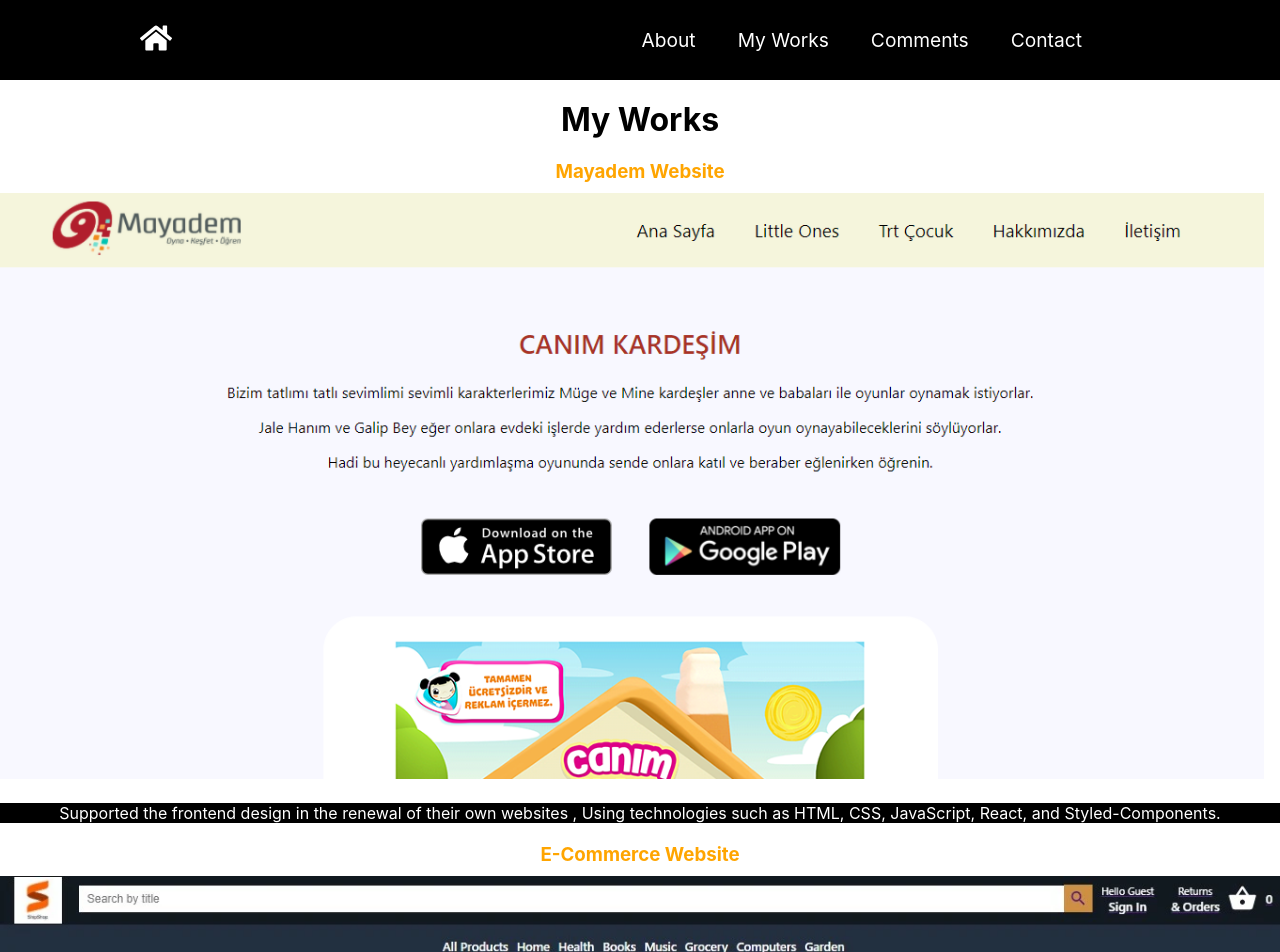
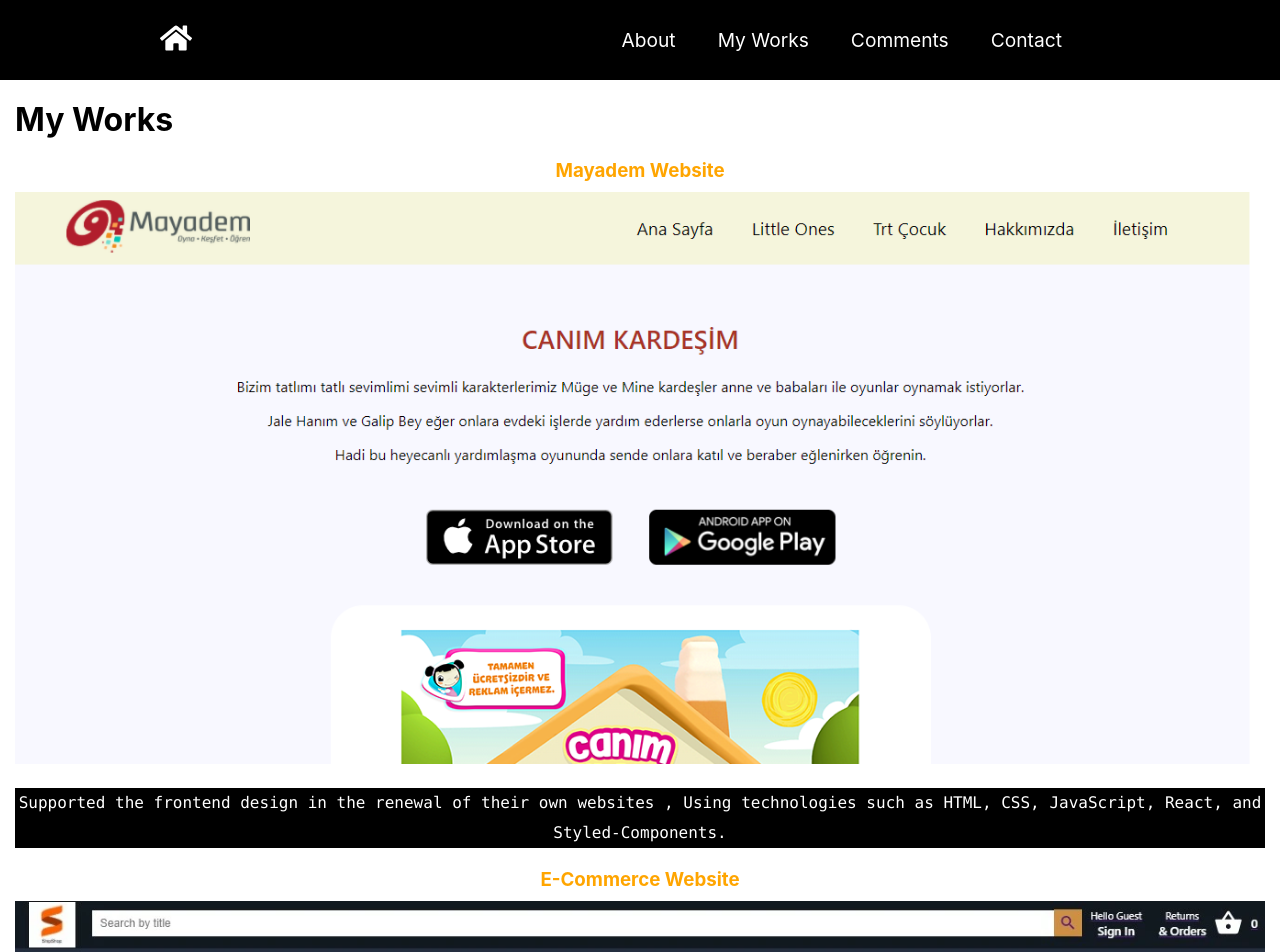
Before and after one commit to yetgins/portfolio, a React (Create React App) app: page /myworks in a window 1280 px wide. Shown: the top 952 px of the page. Built offline with nearby package versions, Linux system fonts and the light colour scheme.

Commit message:
Change index and App styles

```diff
--- a/src/App.css
+++ b/src/App.css
@@ -1,38 +1,12 @@
 .App {
-  text-align: center;
+
+        display: flex;
+        margin: 0 auto;
+        max-width: 1280px;
+        padding: 0 15px;
+        min-height: 100vh;
+        border-radius: 10px;
+        flex-direction: column;
+        background-color: #ffffff;
+
 }
-
-.App-logo {
-  height: 40vmin;
-  pointer-events: none;
-}
-
-@media (prefers-reduced-motion: no-preference) {
-  .App-logo {
-    animation: App-logo-spin infinite 20s linear;
-  }
-}
-
-.App-header {
-  background-color: #282c34;
-  min-height: 100vh;
-  display: flex;
-  flex-direction: column;
-  align-items: center;
-  justify-content: center;
-  font-size: calc(10px + 2vmin);
-  color: white;
-}
-
-.App-link {
-  color: #61dafb;
-}
-
-@keyframes App-logo-spin {
-  from {
-    transform: rotate(0deg);
-  }
-  to {
-    transform: rotate(360deg);
-  }
-}
--- a/src/index.css
+++ b/src/index.css
@@ -1,3 +1,7 @@
+* {
+  padding: 0;
+  margin: 0;
+}
 body {
   margin: 0;
   font-family: -apple-system, BlinkMacSystemFont, 'Segoe UI', 'Roboto', 'Oxygen',
@@ -11,3 +15,14 @@
   font-family: source-code-pro, Menlo, Monaco, Consolas, 'Courier New',
     monospace;
 }
+
+.container {
+  margin: 0 auto;
+  padding: 0 15px;
+  max-width: 1280px;
+}
+
+p {
+  line-height: 30px;
+  font-family: source-code-pro, Menlo, Monaco, Consolas, "Courier New";
+}
```
